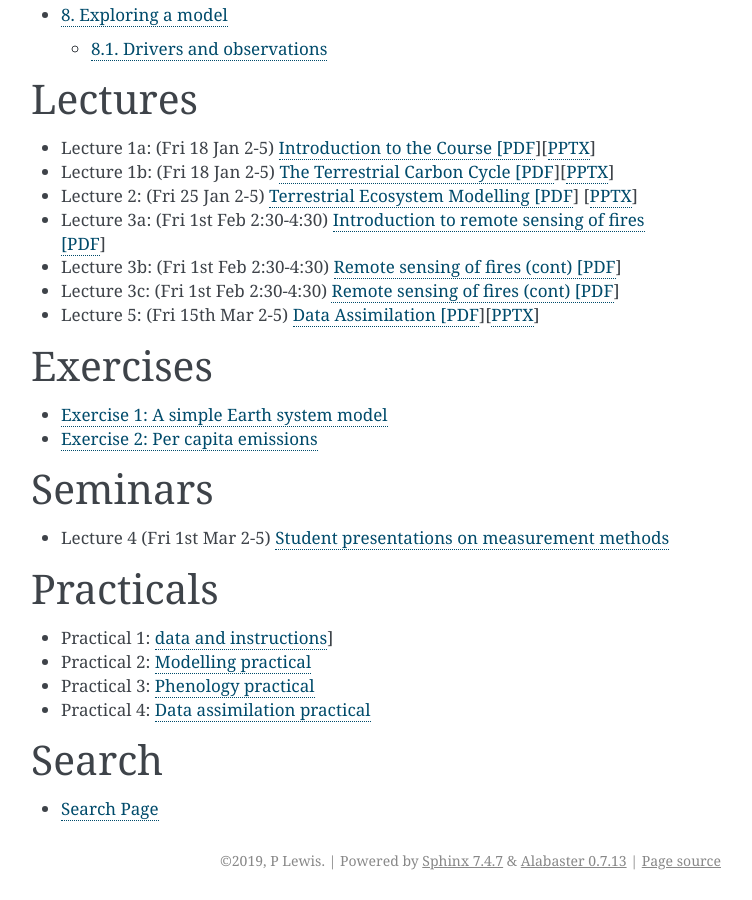
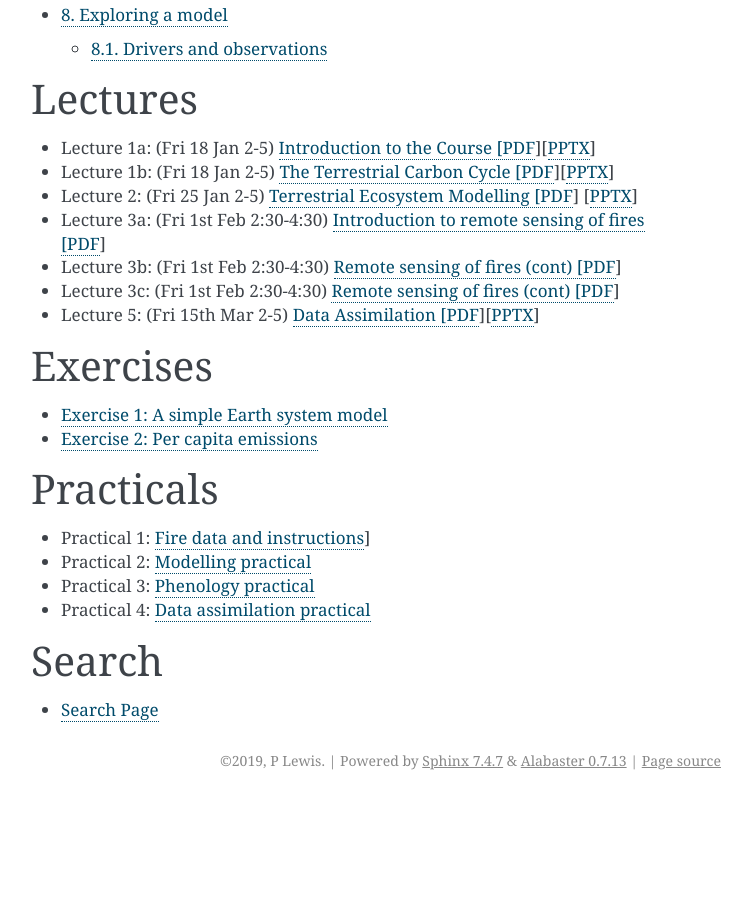
Before and after one commit to profLewis/GEOG0133_OLD, a Sphinx documentation site: the page built from docs/index.rst, in a window 1280 px wide and 900 px high, scrolled down 4142 px. Shown: the whole window, without its empty margins (389-1141 px from the left). Built offline with Sphinx 7.4.7, drawn with Linux system fonts in a browser that asks for light colours; pages that are not in the unit, such as notebooks, are missing from menus; after the commit the page ends 4942 px from its top, so only the background shows below that.

Commit message:
updated from GEOG0133

```diff
--- a/docs/carbonCycle.rst
+++ b/docs/carbonCycle.rst
@@ -137,9 +137,8 @@ An important conclusion of IPCC AR4 is that the most likely value of (net positi
 
 The figure below from IPCC AR4 gives global mean radiative forcings (and 90% confidence intervals (CIs)) for some of the most significant GHGs and other components of the system. We see that the most significant anthropogenic positive RF term is CO2 followed by CH4, Tropospheric O3, Halocarbons, NO2, (natural) Solar irradiance variations, and black carbon effects on snow (lowering snow albedo). On the other hand, there are significant negative RF effects from aerosols (both directly in increasing the shortwave atmospheric albedo and indirectly through increasing cloud cover and cloud albedo) and surface albedo effects due to land use change (increasing albedo, e.g. through deforestation). The `large error bars on some of these components should be noted <http://www.ipcc.ch/publications_and_data/ar4/wg1/en/ch2s2-9-1.html>`_.
 
- .. figure:: http://www.ipcc.ch/publications_and_data/ar4/wg1/en/fig/figure-ts-5-l.png
+ .. figure:: https://www.researchgate.net/profile/Richard_Gates/publication/236886758/figure/fig3/AS:667636757168134@1536188415920/a-Global-mean-radiative-forcings-RF-and-their-90-confidence-intervals-in-2005-for_W640.jpg
     :align: center
-    :target: http://www.ipcc.ch/publications_and_data/ar4/wg1/en/figure-ts-5.html
     :width: 50%
 
 .. raw:: html
--- a/docs/index.rst
+++ b/docs/index.rst
@@ -91,13 +91,9 @@ Exercises
 *       `Exercise 1: A simple Earth system model <aside1.html>`_
 *       `Exercise 2: Per capita emissions <aside2.html>`_
 
-Seminars
-========
-* Lecture 4 (Fri 1st Mar 2-5) `Student presentations on measurement methods <http://www2.geog.ucl.ac.uk/~plewis/GEOG0133/remoteSensing.html>`_
-
 Practicals
 ==========
-* Practical 1: `data and instructions <figures/wooster_practical>`_]
+* Practical 1: `Fire data and instructions <figures/wooster_practical>`_]
 * Practical 2: `Modelling practical <modellingPractical.html>`_
 * Practical 3: `Phenology practical <https://nbviewer.jupyter.org/urls/gist.githubusercontent.com/jgomezdans/d84f09e226c4a0f98a52/raw/PhenoPractical.ipynb?create=1>`_
 * Practical 4: `Data assimilation practical <daPractical.html>`_
```
